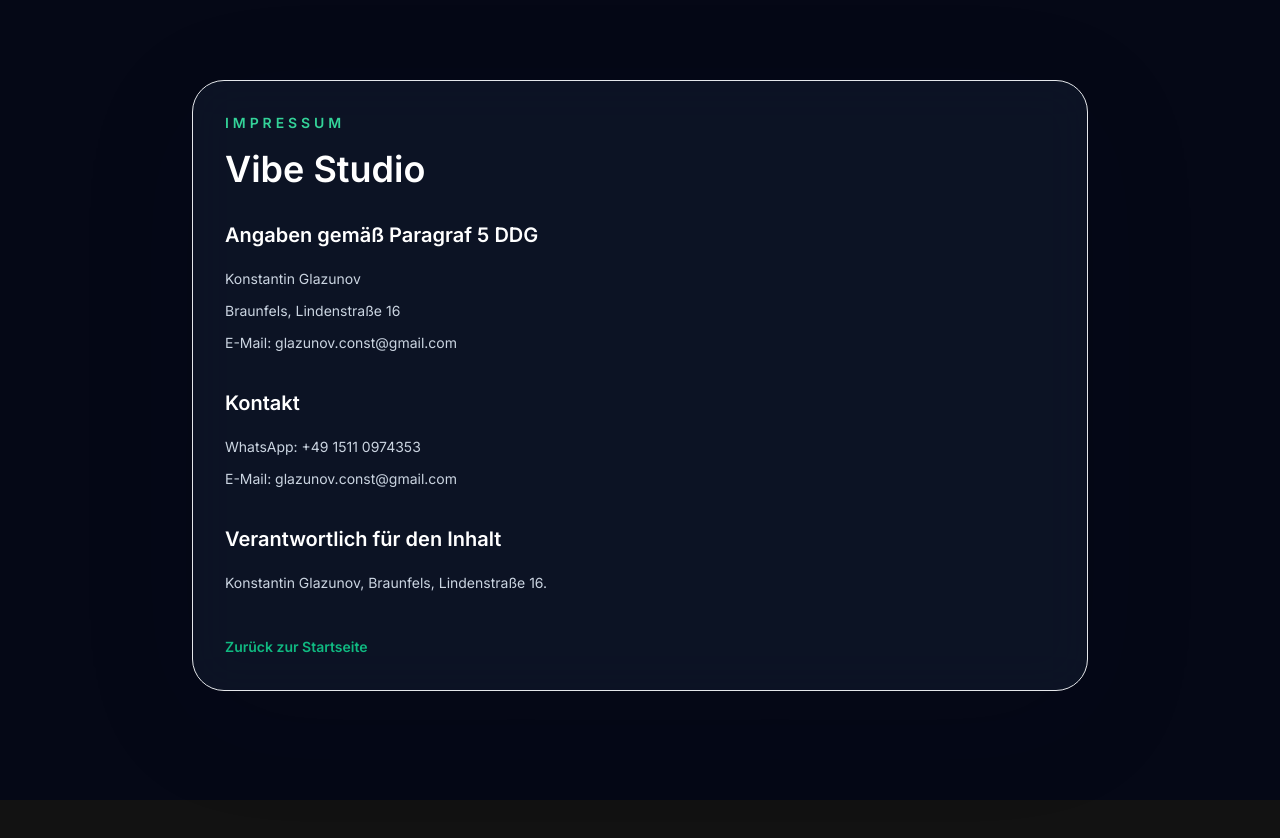
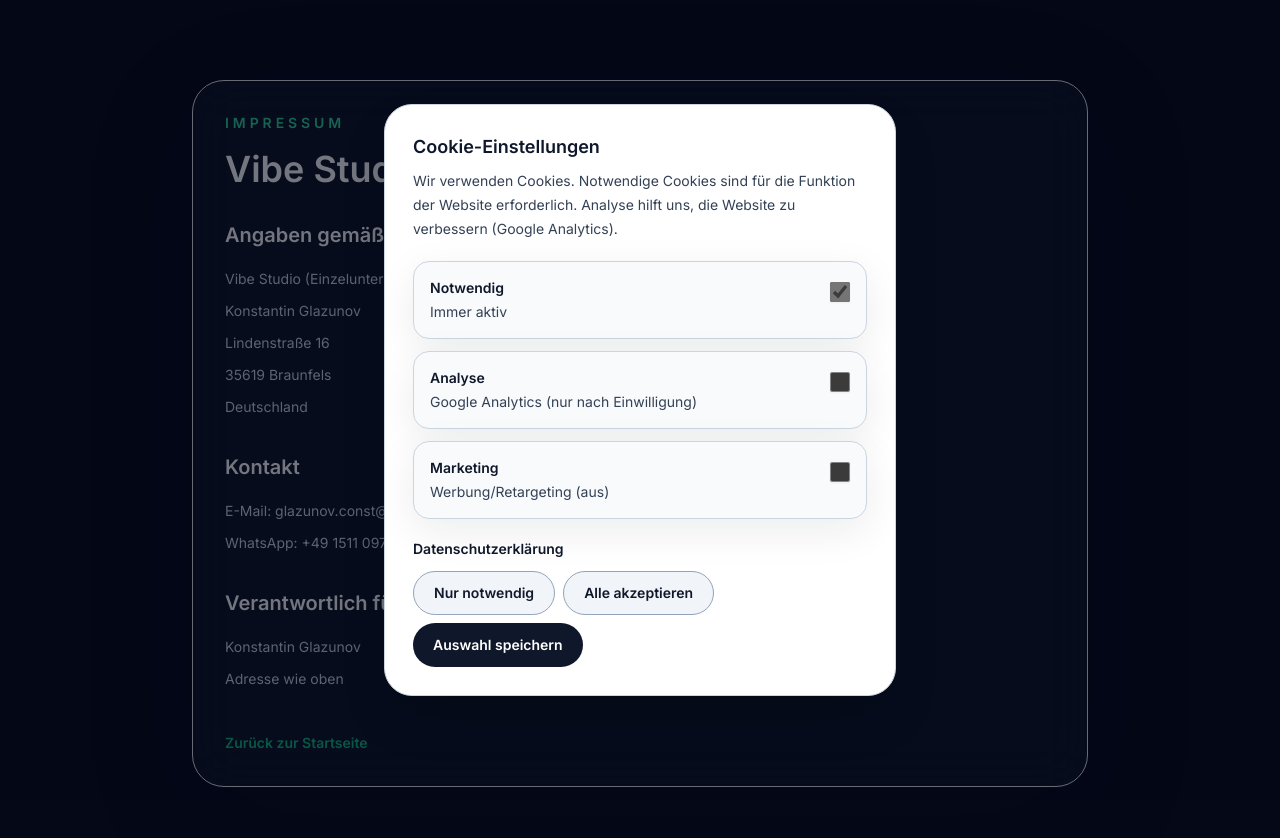
Before and after one commit to KonstantinGlazunov/web_designer, a Next.js app: page /impressum in a window 1280 px wide. Shown: the top 838 px of the page. Before the commit the page ends 800 px from the top, so only its background shows below. Built offline with nearby package versions, Linux system fonts and the light colour scheme; no server answers.

Commit message:
Update Impressum text to requested legal format

```diff
--- a/app/impressum/page.tsx
+++ b/app/impressum/page.tsx
@@ -4,25 +4,32 @@ export default function ImpressumPage() {
   return (
     <LegalPageLayout eyebrow="Impressum" title="Vibe Studio">
       <section>
-        <h2 className="text-xl font-semibold text-slate-950 dark:text-white">Angaben gemäß Paragraf 5 DDG</h2>
+        <h2 className="text-xl font-semibold text-slate-950 dark:text-white">Angaben gemäß § 5 DDG</h2>
         <div className="mt-4 space-y-1">
+          <p>Vibe Studio (Einzelunternehmen)</p>
           <p>Konstantin Glazunov</p>
-          <p>Braunfels, Lindenstraße 16</p>
-          <p>E-Mail: glazunov.const@gmail.com</p>
+          <p>Lindenstraße 16</p>
+          <p>35619 Braunfels</p>
+          <p>Deutschland</p>
         </div>
       </section>
 
       <section>
         <h2 className="text-xl font-semibold text-slate-950 dark:text-white">Kontakt</h2>
         <div className="mt-4 space-y-1">
+          <p>E-Mail: glazunov.const@gmail.com</p>
           <p>WhatsApp: +49 1511 0974353</p>
-          <p>E-Mail: glazunov.const@gmail.com</p>
         </div>
       </section>
 
       <section>
-        <h2 className="text-xl font-semibold text-slate-950 dark:text-white">Verantwortlich für den Inhalt</h2>
-        <p className="mt-4">Konstantin Glazunov, Braunfels, Lindenstraße 16.</p>
+        <h2 className="text-xl font-semibold text-slate-950 dark:text-white">
+          Verantwortlich für den Inhalt nach § 18 Abs. 2 MStV
+        </h2>
+        <div className="mt-4 space-y-1">
+          <p>Konstantin Glazunov</p>
+          <p>Adresse wie oben</p>
+        </div>
       </section>
     </LegalPageLayout>
   )
```
